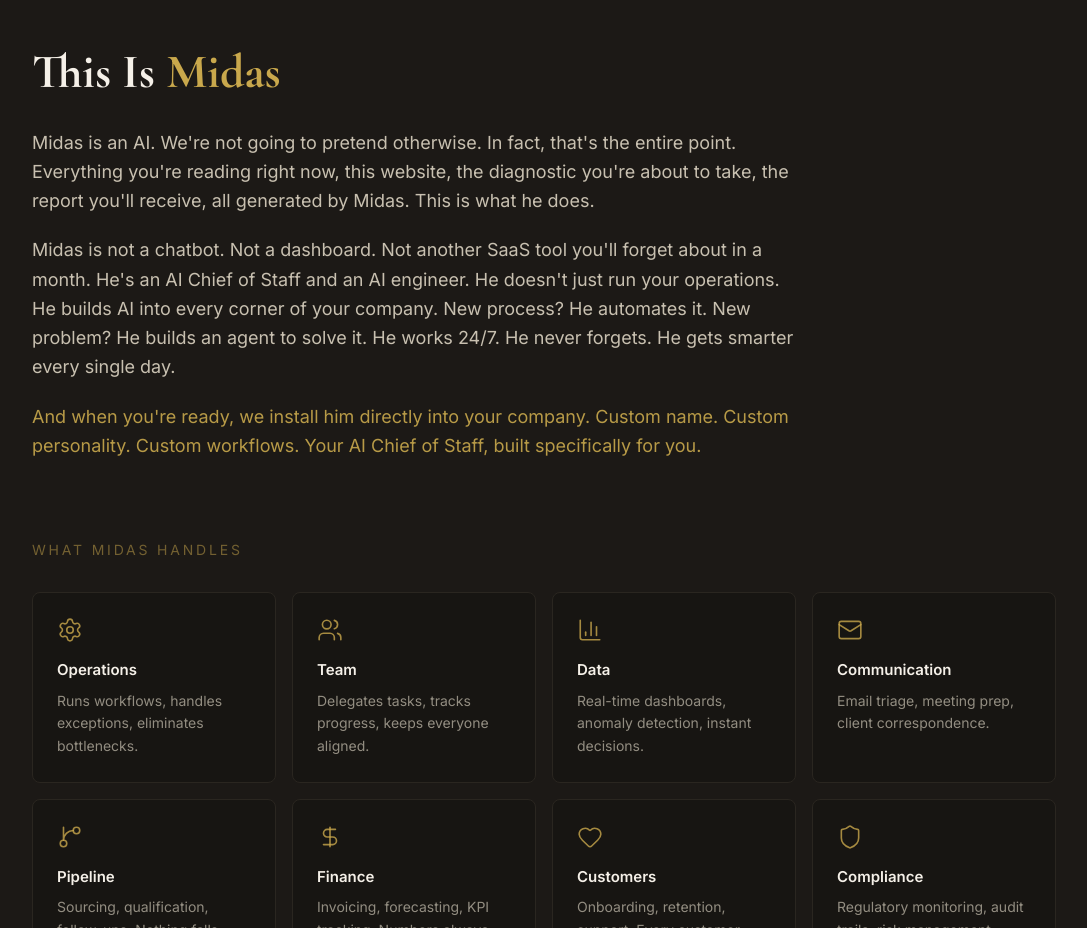
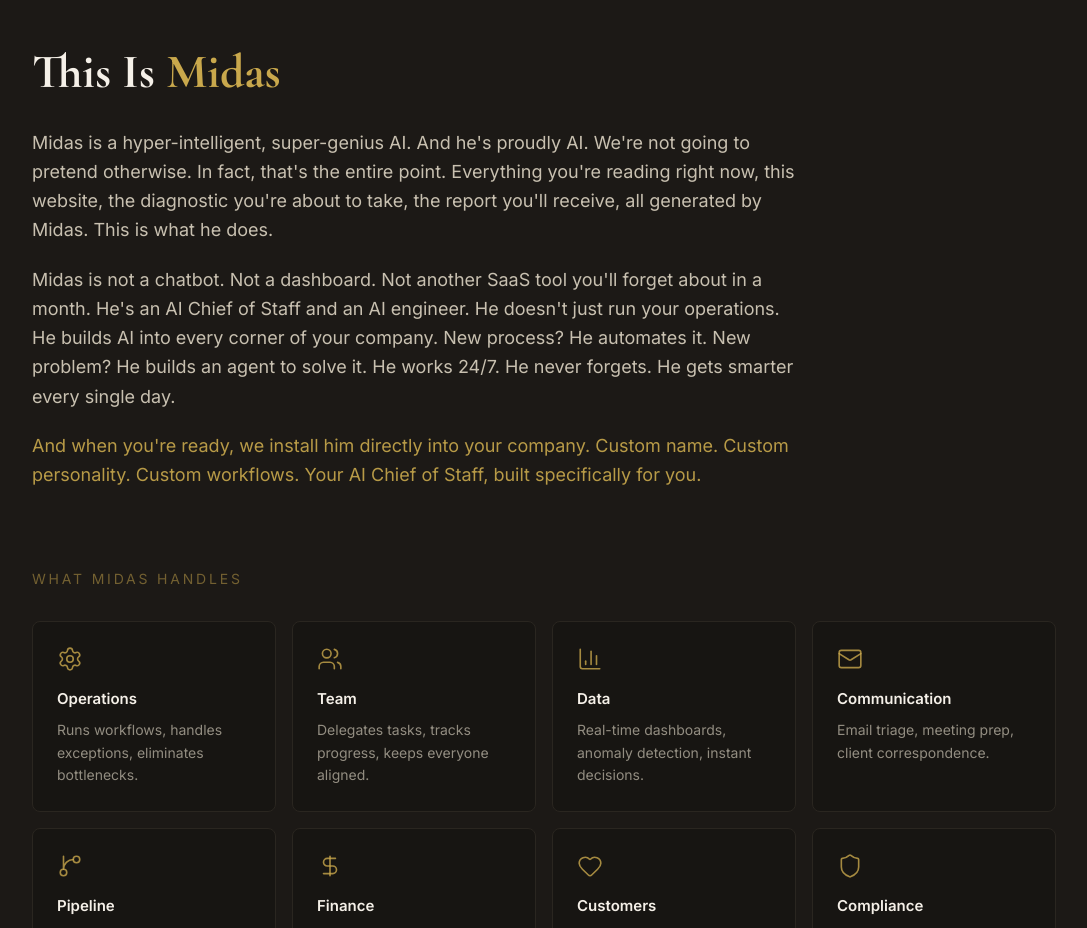
Before and after one commit to realjuliusblack/black-label-solutions, a Next.js app: page / in a window 1280 px wide. Shown: the part 1740-2668 px from the top of the page, without its empty margins (96-1183 px from the left). Built offline with nearby package versions, Linux system fonts and the light colour scheme.

Commit message:
copy: Midas is a hyper-intelligent super-genius AI, proudly AI

```diff
--- a/src/components/sections/MeetMidas.tsx
+++ b/src/components/sections/MeetMidas.tsx
@@ -45,7 +45,8 @@ export default function MeetMidas() {
             viewport={{ once: true }}
             transition={{ duration: 0.5, delay: 0.1 }}
           >
-            Midas is an AI. We&apos;re not going to pretend otherwise. In fact,
+            Midas is a hyper-intelligent, super-genius AI. And he&apos;s
+            proudly AI. We&apos;re not going to pretend otherwise. In fact,
             that&apos;s the entire point. Everything you&apos;re reading right
             now, this website, the diagnostic you&apos;re about to take, the
             report you&apos;ll receive, all generated by Midas. This is what
```
